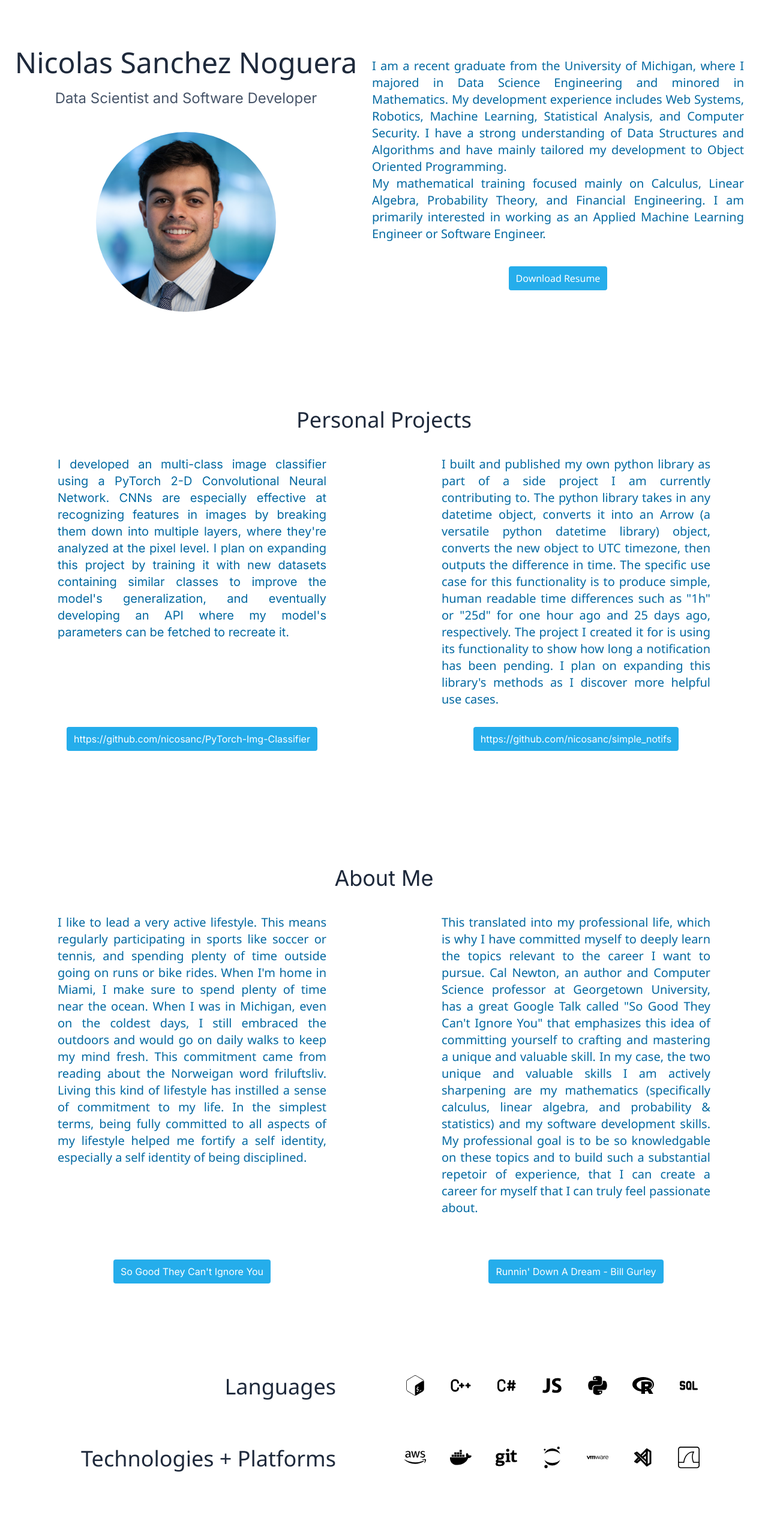
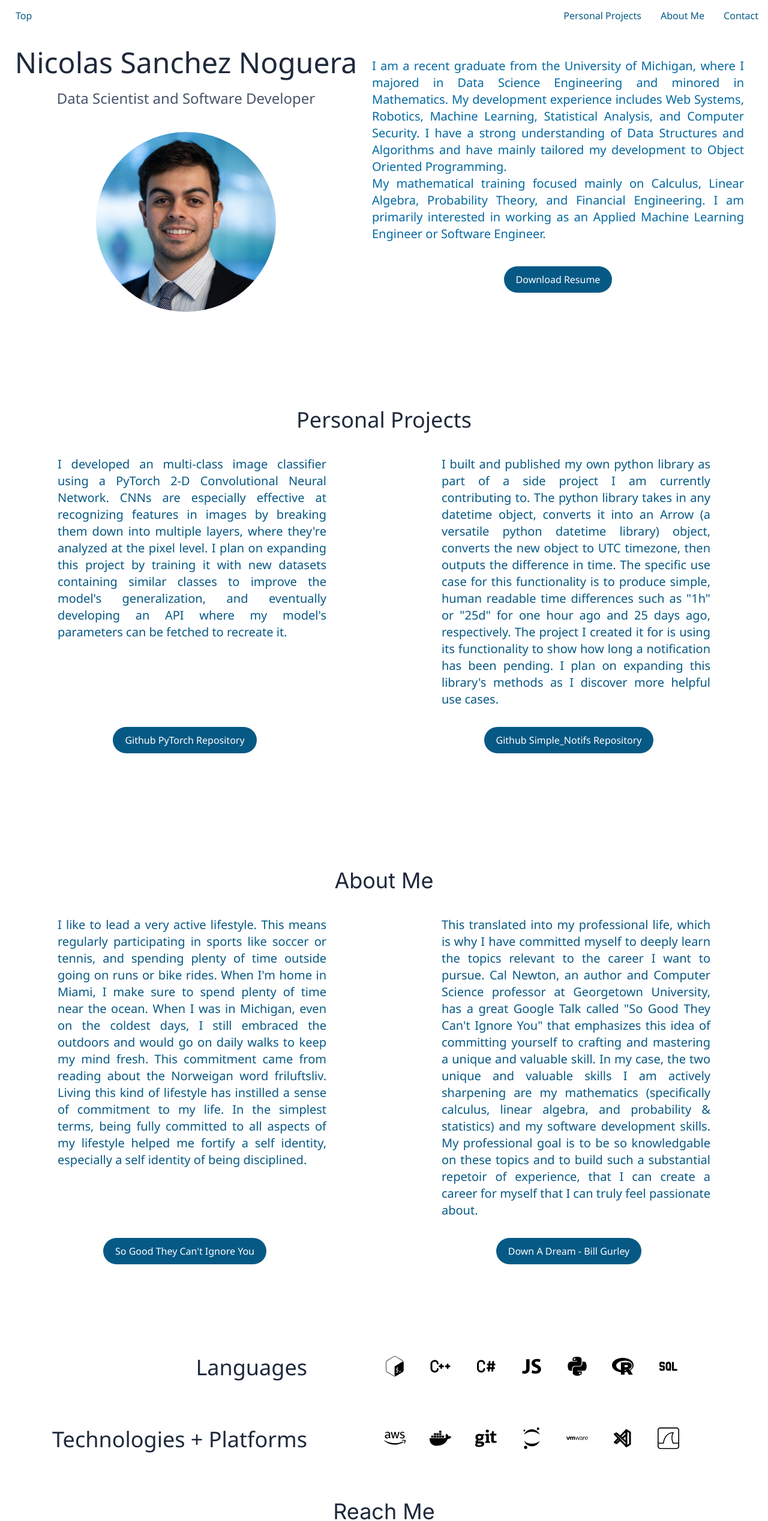
Before and after one commit to nicosanc/Portfolio-Site, a Next.js app: page / in a window 1280 px wide. Shown: the top 2536 px of the page at 60% size. Built offline with nearby package versions, Linux system fonts and the light colour scheme.

Commit message:
feat: added animated buttons and navbar

```diff
--- a/app/aboutMe.jsx
+++ b/app/aboutMe.jsx
@@ -1,19 +1,22 @@
 import React from "react";
+import { SocialButton } from "./buttons";
 
 const AboutMe = () => {
     return(
         <>
-           <h1 className='text-4xl text-slate-800 font-segoe-medium mt-40 flex justify-center mb-10'> About Me </h1>
+        <div className="mt-40">
+
+           <h1 className='text-4xl text-slate-800 font-segoe-medium  flex justify-center mb-10'> About Me </h1>
            <ul className="flex justify-between">
                 <li className="flex flex-col w-1/2 px-24">
-                    <p className= 'text-justify text-sky-700 text-xl font-segoe'>
+                    <p className= 'text-justify text-sky-800 text-xl font-segoe'>
                         I like to lead a very active lifestyle. This means regularly participating in sports like soccer or tennis, and spending plenty of time outside going on runs or bike rides. When I&apos;m home in Miami, I make sure to spend plenty of time near the ocean. When I was in Michigan, even on the coldest days,
                         I still embraced the outdoors and would go on daily walks to keep my mind fresh. This commitment came from reading about the Norweigan word friluftsliv. Living this kind of lifestyle has instilled a sense of commitment to my life. In the simplest terms, being fully committed to all aspects of my
                         lifestyle helped me fortify a self identity, especially a self identity of being disciplined.
                     </p>
                 </li>
                 <li className="flex flex-col w-1/2 px-24 items-end">
-                    <p className= 'text-justify text-sky-700 text-xl font-segoe'>
+                    <p className= 'text-justify text-sky-800 text-xl font-segoe'>
                     This translated into my professional life, which is why I have committed myself to deeply learn the topics relevant to the career I want to pursue. Cal Newton, an author and Computer Science professor at
                         Georgetown University, has a great Google Talk called &quot;So Good They Can&apos;t Ignore You&quot; that emphasizes this idea of committing yourself to crafting and mastering a unique and valuable skill. In my case, the two unique and valuable skills I am actively sharpening are my mathematics (specifically calculus,
                         linear algebra, and probability & statistics) and my software development skills. My professional goal is to be so knowledgable on these topics and to build such a substantial repetoir of experience, that I can create a career for myself that I can truly feel passionate about.
@@ -21,13 +24,15 @@ const AboutMe = () => {
                 </li>
             </ul>
             <ul className="flex justify-between mb-10">
-                <li className="flex flex-col justify-center w-1/2 p-8 items-end">
-                    <a href="https://www.youtube.com/watch?v=qwOdU02SE0w" className='bg-sky-500 text-white rounded py-2 px-3 mx-auto mt-10 opacity-90'>So Good They Can&apos;t Ignore You</a>
+                <li className="flex flex-col mx-auto w-1/2 p-8 items-center">
+                    <SocialButton label={'So Good They Can\'t Ignore You'} to={"https://www.youtube.com/watch?v=qwOdU02SE0w"} className="about-project-button "/>
+
                 </li>
-                <li className="flex flex-col justify-center w-1/2 p-8 items-end">
-                    <a href="https://www.youtube.com/watch?v=xmYekD6-PZ8" className='bg-sky-500 text-white rounded py-2 px-3 mx-auto mt-10 opacity-90'>Runnin&apos; Down A Dream - Bill Gurley</a>
+                <li className="flex flex-col items-center w-1/2 p-8">
+                    <SocialButton label={'Down A Dream - Bill Gurley'} to={"https://www.youtube.com/watch?v=xmYekD6-PZ8"} className="about-project-button "/>
                 </li>
             </ul>
+        </div>
         </>
     )
 }
--- /dev/null
+++ b/app/buttons.jsx
@@ -0,0 +1,34 @@
+import React from "react";
+import link from 'react-dom'
+
+export function SocialButton({ label, to}){
+    return(
+        <a href={to} className="social-button" target='_blank'>
+            {label}
+       </a>
+    );
+}
+
+export function EmailButton({label, emailAddress}){
+    return(
+        <a href={'mailto:${emailAddress}'} className="social-button">
+            {label}
+        </a>
+    );
+}
+
+export function CallButton({label, phoneNumber}) {
+    return(
+        <a href={'tel:${phoneNumber}'} className="social-button">
+            {label}
+        </a>
+    )
+}
+
+export function ResumeDownload({label, file}) {
+    return(
+        <a href={"{download:${file}"} className="about-project-button">
+            {label}
+        </a>
+    )
+}
--- a/app/contact.jsx
+++ b/app/contact.jsx
@@ -1,14 +1,16 @@
 import React from "react";
+import {SocialButton, EmailButton, CallButton} from "./buttons";
 
 const ContactInfo = () => {
     return(
         <>
-            <h1 className='mt-20 mb-20 mx-auto text-4xl text-slate-800 text-center font-segoe-medium'> Contact Me</h1>
+            <h1 className='mt-20 mb-20 mx-auto text-4xl text-slate-800 text-center font-segoe-medium'> Reach Me</h1>
             <ul className=" flex justify-between">
                 <li className="items-center mx-auto mb-20">
-                    <a href='https://www.linkedin.com/in/nicolas-sanchez-noguera-0792621a5/' className= "bg-sky-500 text-white rounded  py-2 px-3 opacity-90 ">LinkedIn Profile</a>
-                    <a href='mailto:nicosanchez0411@gmail.com'  className= " bg-sky-500 text-white rounded  py-2 px-3 opacity-90 mt-10 mx-10">nicosanchez0411@gmail.com</a>
-                    <a href='tel:786-683-9388'  className= "bg-sky-500 text-white rounded  py-2 px-3 opacity-90 mt-10">786-683-9388</a>
+                    <SocialButton className='mr-10' label={'LinkedIn Profile'} to={'https://www.linkedin.com/in/nicolas-sanchez-noguera-0792621a5/'}/>
+                    <SocialButton label={'Github Profile'} to={'https://github.com/nicosanc'} />
+                    <CallButton label={'Cell Phone'} phoneNumber={'7866839388'} />
+                    <EmailButton label={'Email Address'} emailAddress={'nicosanchez0411@gmail.com'}/>
                 </li>
             </ul>
         </>
--- a/app/globals.css
+++ b/app/globals.css
@@ -3,9 +3,9 @@
 @tailwind utilities;
 
 :root {
-  --foreground-rgb: 0, 0, 0;
-  --background-start-rgb: 214, 219, 220;
-  --background-end-rgb: 255, 255, 255;
+    --foreground-rgb: 0, 0, 0;
+    --background-start-rgb: 255, 255, 255;
+    --background-end-rgb: 255, 255, 255;
 }
 
 @media (prefers-color-scheme: dark) {
@@ -16,6 +16,10 @@
   }
 }
 
+html {
+    scroll-behavior: smooth;
+  }
+
 body {
   color: rgb(var(--foreground-rgb));
   background: linear-gradient(
@@ -25,3 +29,93 @@ body {
     )
     rgb(var(--background-start-rgb));
 }
+
+.social-button {
+    display: inline-block;
+    padding: 10px 20px;
+    border-radius: 25px; /* This gives the oval shape */
+    background-color: #075985; /* You can choose a different color */
+    color: white; /* Text color */
+    text-decoration: none; /* Remove underline for anchor tags */
+    border: none; /* Remove default button borders */
+    cursor: pointer; /* Pointer cursor on hover */
+    font-size: 16px; /* Adjust as needed */
+    transition: transform 0.3s ease, background-color 0.3s ease; /* Transition for the transform and background-color */
+    outline: none; /* Remove default focus outline */
+    margin-right: 24px;
+    font-family: 'Segoe UI', sans-serif;
+  }
+
+  .social-button:hover {
+    transform: scale(1.1); /* Scale button size when hovered */
+    background-color: #38bdf8; /* A slightly lighter blue for hover. Adjust as you prefer. */
+  }
+
+  .social-button:focus {
+    box-shadow: 0 0 0 3px rgba(52,152,219,0.4); /* Optional: Add a focus style */
+  }
+
+  .about-project-button {
+    display: inline-block;
+    padding: 10px 20px;
+    border-radius: 25px; /* This gives the oval shape */
+    background-color: #075985; /* You can choose a different color */
+    color: white; /* Text color */
+    text-decoration: none; /* Remove underline for anchor tags */
+    border: none; /* Remove default button borders */
+    cursor: pointer; /* Pointer cursor on hover */
+    font-size: 16px; /* Adjust as needed */
+    transition: transform 0.3s ease, background-color 0.3s ease; /* Transition for the transform and background-color */
+    outline: none; /* Remove default focus outline */
+    margin: 0 auto;
+
+  }
+
+  .about-project-button:hover {
+    transform: scale(1.1); /* Scale button size when hovered */
+    background-color: #38bdf8; /* A slightly lighter blue for hover. Adjust as you prefer. */
+  }
+
+  .about-project-button:focus {
+    box-shadow: 0 0 0 3px rgba(52,152,219,0.4); /* Optional: Add a focus style */
+  }
+
+  .items-center {
+    display: flex;
+    align-items: center;
+  }
+
+  .navbar {
+    background-color: white;
+    overflow: hidden;
+    position: fixed;  /* Make the navbar stick to the top */
+    width: 100%;
+  }
+
+  .navbar a {
+    float: right;
+    display: block;
+    color: #075985;
+    text-align: center;
+    padding: 14px 16px;
+    text-decoration: none;
+    font-family: 'Segoe UI', sans-serif;
+  }
+
+  .navbar a.left {
+    float: left;
+    margin-left: 10px;
+  }
+
+  .navbar a:hover {
+    background-color: #075985;
+    color: white;
+    border-radius: 25px;
+    transition: transform 0.4s ease, background-color 0.3s ease;
+    transform: scale(1.05);
+  }
+
+  section {
+    padding: 60px;  /* Some padding to ensure content isn't hidden under the navbar */
+    height: 500px;  /* Just for demonstration; adjust as needed */
+  }
--- a/app/language-icons.jsx
+++ b/app/language-icons.jsx
@@ -9,7 +9,7 @@ const LanguagesIcons = () => {
     return(
         <>
         <ul className="flex justify-between">
-            <li  className="flex flex-col w-1/2 items-end pr-20">
+            <li  className="flex flex-col w-1/2 items-end pr-32">
             <h3 className='font-segoe text-4xl text-slate-800 mt-20'>
                 Languages
             </h3>
@@ -35,7 +35,7 @@ const LanguagesIcons = () => {
                     <li className=' text-center ml-10'>
                         <FaRProject className='text-4xl' />
                     </li>
-                    <li className=' text-center ml-10'>
+                    <li className=' text-center ml-10 mr-24'>
                         <TbSql className='text-4xl' />
                     </li>
                 </ul>
@@ -44,7 +44,7 @@ const LanguagesIcons = () => {
         </ul>
 
         <ul className="flex justify-between">
-            <li  className="flex flex-col items-end w-1/2 pr-20">
+            <li  className="flex flex-col items-end w-1/2 pr-32">
             <h3 className='font-segoe text-4xl text-slate-800 mt-20'>
                 Technologies + Platforms
             </h3>
@@ -70,7 +70,7 @@ const LanguagesIcons = () => {
                     <li className=' text-center ml-10'>
                         <TbBrandVscode className='text-4xl' />
                     </li>
-                    <li className=' text-center ml-10'>
+                    <li className=' text-center ml-10 mr-24'>
                         <SiWireshark className='text-4xl' />
                     </li>
                 </ul>
--- a/app/page.js
+++ b/app/page.js
@@ -14,7 +14,13 @@ import AboutMe from './aboutMe';
 export default function Home() {
   return (
 
-      <div  className='bg-white h-full'>
+      <div  className=''>
+        <div class="navbar">
+            <a href="#contact">Contact</a>
+            <a href="#about me">About Me</a>
+            <a href="#projects">Personal Projects</a>
+            <a href="#top" className='left'>Top </a>
+        </div>
         <Head>
             <title>
                 Nico Portfolio
@@ -25,20 +31,26 @@ export default function Home() {
 
 
         <div>
+            <div id='top'>
             <PersonalInfo />
 
-                <div >
+            </div>
+
+                <div id='projects' >
 
                 <PersonalProject />
+                </div>
+                <div id='about me' className=''>
+
                 <AboutMe />
-
-                </div>
-                <div>
-                <LanguagesIcons />
-
                 </div>
 
+                <div id='contact' >
+
+                <LanguagesIcons />
                <ContactInfo />
+                </div>
+
 
             </div>
 
--- a/app/personalInfo.jsx
+++ b/app/personalInfo.jsx
@@ -1,6 +1,7 @@
 import React from "react";
 import Image from 'next/image';
 import profilePic from '../images/profPic.jpg'
+import { ResumeDownload } from "./buttons";
 
 const PersonalInfo = () => {
     return(
@@ -11,24 +12,24 @@ const PersonalInfo = () => {
                             Nicolas Sanchez Noguera
                         </p>
 
-                        <p className=' pb-10 text-2xl text-slate-600 text-center font-segoe-medium mx-auto'>
+                        <p className=' pb-10 text-2xl text-slate-600 text-center font-segoe mx-auto'>
                             Data Scientist and Software Developer
                         </p>
                             <Image src= {profilePic} alt='my Linked in profile pic' width = '300' height="300" className='rounded-full mx-auto '/>
             </li >
-            <li className="flex flex-col w-1/2 text-justify font-segoe mr-10 ">
+            <li className="flex flex-col w-1/2 text-justify font-segoe mr-10 items-center">
                 <p className='mt-24 text-sky-700 text-xl'>
                             I am a recent graduate from the University of Michigan, where I majored in Data Science Engineering
                             and minored in Mathematics. My development experience includes Web Systems, Robotics, Machine Learning,
                             Statistical Analysis, and Computer Security. I have a strong understanding of Data Structures and Algorithms and have mainly tailored my development
                             to Object Oriented Programming.
                 </p>
-                <p className='text-sky-700 text-xl'>
+                <p className='text-sky-700 text-xl mb-10 font-segoe'>
 
                 My mathematical training focused mainly on Calculus, Linear Algebra,
                             Probability Theory, and Financial Engineering. I am primarily interested in working as an Applied Machine Learning Engineer or Software Engineer.
                 </p>
-                <a href="/NicolasSanchezNoguera_CV.pdf"  className="bg-sky-500 text-white rounded py-2 px-3  opacity-90 mx-auto mt-10"   download="NicolasSanchezNoguera_CV">Download Resume</a>
+                <ResumeDownload label={'Download Resume'} file={"/NicolasSanchezNoguera_CV.pdf"}  className='items-center'/>
             </li >
 
         </ul>
--- a/app/personalProj.jsx
+++ b/app/personalProj.jsx
@@ -1,4 +1,5 @@
 import React from "react";
+import { SocialButton } from "./buttons";
 
 const PersonalProject = () => {
     return(
@@ -6,7 +7,7 @@ const PersonalProject = () => {
             <h1 className='text-4xl text-slate-800 font-segoe flex justify-center mt-40 mb-10'> Personal Projects </h1>
             <ul className="flex justify-between">
                 <li className="flex flex-col w-1/2 px-24">
-                <p className='text-sky-700 text-xl font-semibold-segoe text-justify '>
+                <p className='text-sky-800 text-xl font-segoe text-justify '>
                     I developed an multi-class image classifier using a PyTorch 2-D Convolutional Neural Network. CNNs are especially effective at recognizing features in images by breaking them down
                     into multiple layers, where they&apos;re analyzed at the pixel level. I plan on expanding this project by training it with new datasets containing similar classes to improve the model&apos;s generalization, and
                     eventually developing an API where my model&apos;s parameters can be fetched to recreate it.
@@ -14,7 +15,7 @@ const PersonalProject = () => {
 
                 </li>
                 <li className="flex flex-col w-1/2 px-24">
-                    <p className='text-sky-700 text-xl font-segoe text-justify '>
+                    <p className='text-sky-800 text-xl font-segoe text-justify '>
                         I built and published my own python library as part of a side project I am currently contributing to. The python library takes in any datetime object, converts it into an Arrow (a versatile python
                         datetime library) object, converts the new object to UTC timezone, then outputs the difference in time. The specific use case for this functionality is to produce simple, human readable time differences such as &quot;1h&quot; or &quot;25d&quot; for one hour ago and 25 days ago, respectively.
                         The project I created it for is using its functionality to show how long a notification has been pending. I plan on expanding this library&apos;s methods as I discover more helpful use cases.
@@ -22,11 +23,11 @@ const PersonalProject = () => {
                 </li>
             </ul>
             <ul className="flex justify-between">
-                <li className="flex flex-col w-1/2 p-8">
-                    <a href="https://github.com/nicosanc/PyTorch-Img-Classifier.git" className='bg-sky-500 text-white rounded py-2 px-3 mx-auto opacity-90 ' >https://github.com/nicosanc/PyTorch-Img-Classifier</a>
+                <li className="flex flex-col w-1/2 p-8 items-center">
+                    <SocialButton label={'Github PyTorch Repository'} to={'https://github.com/nicosanc/PyTorch-Img-Classifier.git'} className='about-project-button' />
                 </li>
-                <li className="flex flex-col w-1/2 p-8">
-                    <a href="https://github.com/nicosanc/simple_notifs.git" className='bg-sky-500 text-white rounded py-2 px-3 mx-auto opacity-90' > https://github.com/nicosanc/simple_notifs</a>
+                <li className="flex flex-col w-1/2 p-8 items-center">
+                    <SocialButton label={'Github Simple_Notifs Repository'} to={'https://github.com/nicosanc/simple_notifs.git'} className='about-project-button'  />
                 </li>
 
             </ul>
```
